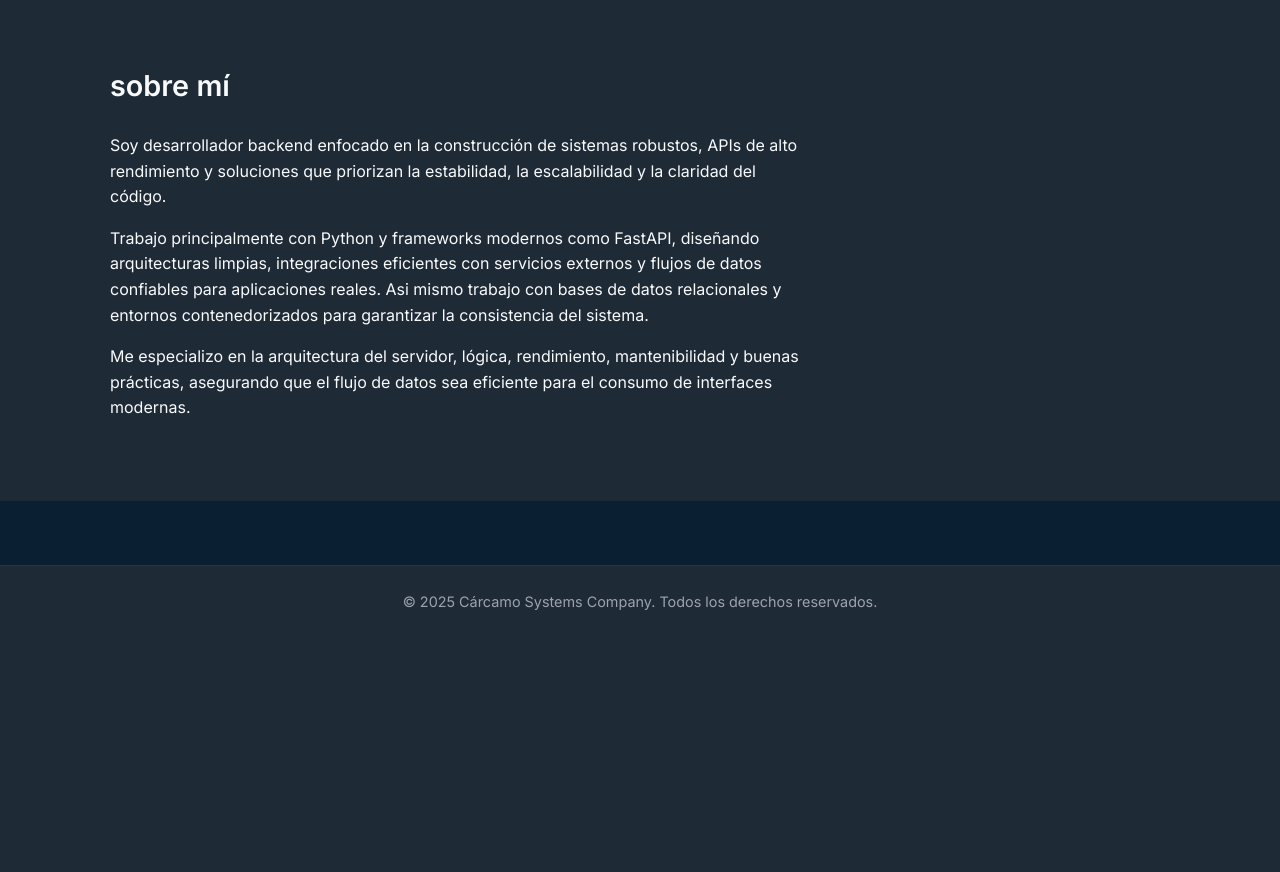
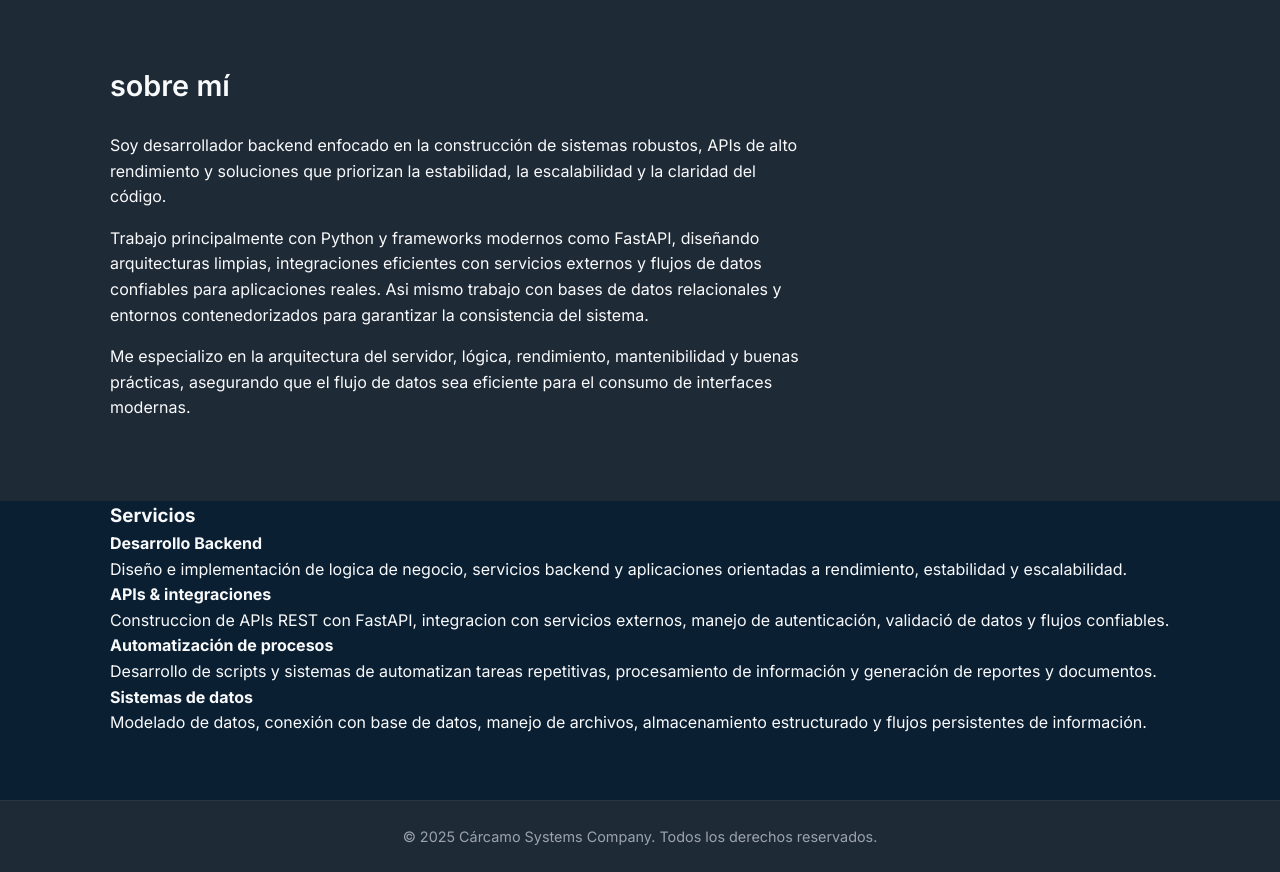
Before and after one commit to cdcarcamo/portafolio, a FastAPI app: page / in a window 1280 px wide. Shown: the part 371-1243 px from the top of the page. Before the commit the page ends 981 px from the top, so only its background shows below. Run offline with FastAPI, Linux system fonts and the light colour scheme.

Commit message:
Se agrega sección de servicios en el index.

```diff
--- a/app/templates/index.html
+++ b/app/templates/index.html
@@ -34,4 +34,50 @@
         </p>
     </div>
 </section>
+
+<section class="services">
+    <div class="container">
+        <h3>Servicios</h3>
+
+        <div class="service-grid">
+
+            <div class="services-card">
+                <h4>Desarrollo Backend</h4>
+                <p>
+                    Diseño e implementación de logica de negocio, servicios
+                    backend y aplicaciones orientadas a rendimiento,
+                    estabilidad y escalabilidad.
+                </p>
+            </div>
+
+            <div class="services-card">
+                <h4>APIs & integraciones</h4>
+                <p>
+                    Construccion de APIs REST con FastAPI, integracion con
+                    servicios externos, manejo de autenticación, validació
+                    de datos y flujos confiables.
+                </p>
+            </div>
+
+            <div class="services-card">
+                <h4>Automatización de procesos</h4>
+                <p>
+                    Desarrollo de scripts y sistemas de automatizan tareas
+                    repetitivas, procesamiento de información y generación
+                    de reportes y documentos.
+                </p>
+            </div>
+
+            <div class="services-card">
+                <h4>Sistemas de datos</h4>
+                <p>
+                    Modelado de datos, conexión con base de datos, manejo
+                    de archivos, almacenamiento estructurado y flujos
+                    persistentes de información.
+                </p>
+            </div>
+
+        </div>
+    </div>
+</section>
 {% endblock %}
```
